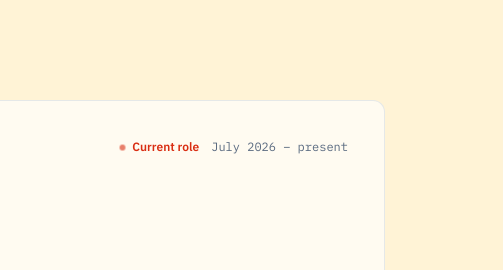
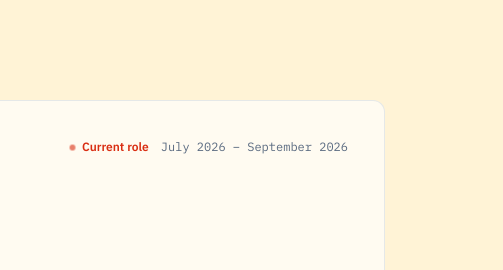
Before and after one commit to Chaos1417/Chaos1417.github.io, a plain HTML site: page index.html in a window 1280 px wide. Shown: the part 1420-1690 px from the top of the page, 777-1280 px from the left. Drawn offline with nearby package versions, Linux system fonts and the light colour scheme.

Commit message:
Update employment duration in index.html

```diff
--- a/index.html
+++ b/index.html
@@ -154,7 +154,7 @@
             </div>
             <div class="exp-right">
               <span class="exp-current"><span class="current-dot"></span> Current role</span>
-              <time class="exp-date" datetime="2026-07">July 2026 – present</time>
+              <time class="exp-date" datetime="2026-07">July 2026 – September 2026</time>
             </div>
           </div>
           <p class="exp-desc">Training in offensive security: running simulated attacks on enterprise systems, finding vulnerabilities, and learning how organisations defend against real threats.</p>
```
